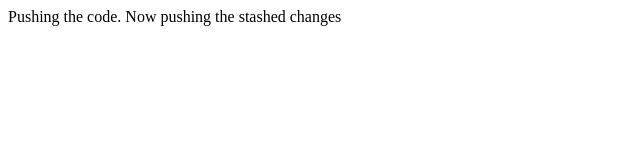
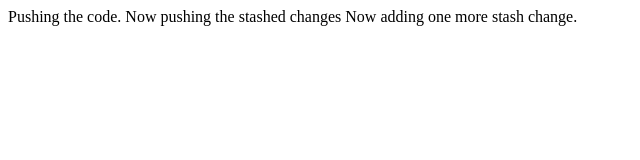
Before and after one commit to venkatasai002/Sample-second-repo-for-pushing, a plain HTML site: page index.html in a window 1280 px wide. Shown: the whole page, without its empty margins (0-640 px from the left). Drawn offline with Linux system fonts and the light colour scheme.

Commit message:
adding one more stash change

```diff
--- a/index.html
+++ b/index.html
@@ -11,6 +11,9 @@
         Pushing the code.
 
         Now pushing the stashed changes
+
+        Now adding one more stash change.
+
     </section>
 
 </body>
```
